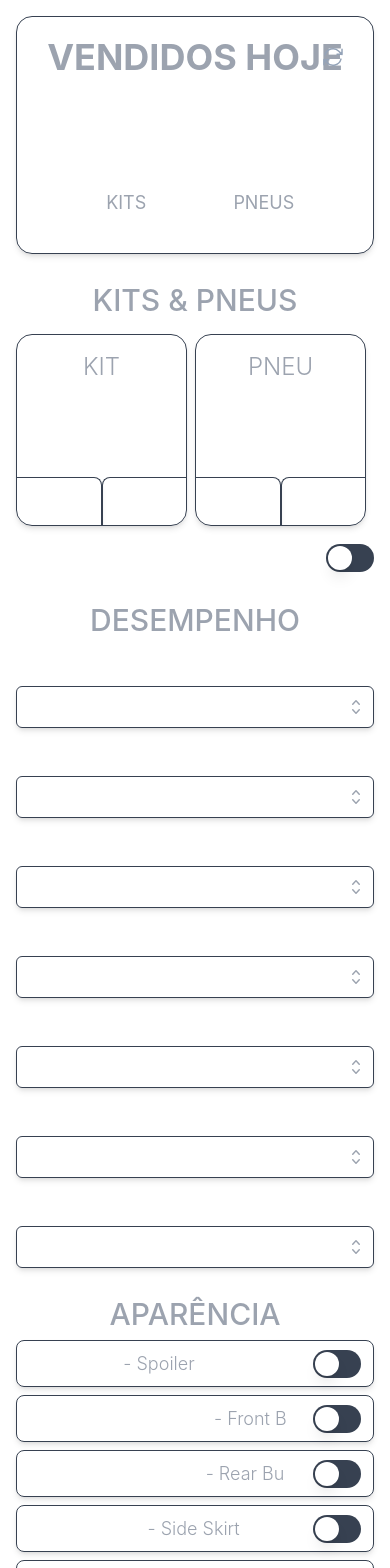
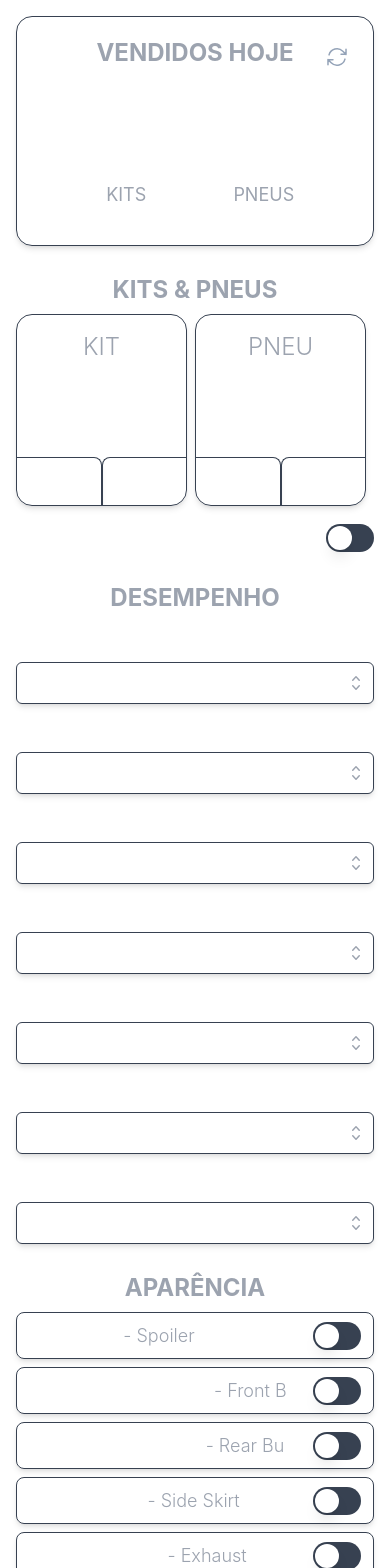
Before and after one commit to AndersonPGS/bennys-mec, a React (Vite) app: page / in a window 390 px wide. Shown: the top 1568 px of the page. Built offline with nearby package versions, Linux system fonts and the light colour scheme; a web font is replaced by a local one.

Commit message:
Design text responsive

```diff
--- a/src/App.tsx
+++ b/src/App.tsx
@@ -4,7 +4,7 @@ import Home from "./Home/Home"
 function App() {
 
   return (
-    <div className="App my-0 mt-auto p-4 text-center">
+    <div className="App my-0 mt-auto p-4 text-center scroll-smooth hover:scroll-auto">
       <Home />
     </div>
   )
--- a/src/Home/Home.tsx
+++ b/src/Home/Home.tsx
@@ -542,11 +542,11 @@ export default function Home() {
         <div className="lg:sticky " >
           {/* TOTAL KITS AND PNEUS SELLED */}
           <div className="relative bg-transparent border border-gray-700 text-white shadow-md flex-row w-full lg:mt-7 p-5 rounded-2xl">
-            <button onClick={resetData} className="absolute right-7 top-7"><svg className="w-6 h-6 stroke-slate-400 hover:stroke-red-400" xmlns="http://www.w3.org/2000/svg" fill="none" viewBox="0 0 24 24" stroke-width="1.5" stroke="currentColor">
+            <button onClick={resetData} className="absolute right-6 top-7 lg:right-7 lg:top-7"><svg className="w-6 h-6 stroke-slate-400 hover:stroke-red-400" xmlns="http://www.w3.org/2000/svg" fill="none" viewBox="0 0 24 24" stroke-width="1.5" stroke="currentColor">
               <path stroke-linecap="round" stroke-linejoin="round" d="M16.023 9.348h4.992v-.001M2.985 19.644v-4.992m0 0h4.992m-4.993 0l3.181 3.183a8.25 8.25 0 0013.803-3.7M4.031 9.865a8.25 8.25 0 0113.803-3.7l3.181 3.182m0-4.991v4.99" />
             </svg>
             </button>
-            <h1 className="w-full text-center text-gray-400 text-4xl font-bold">VENDIDOS HOJE</h1>
+            <h1 className="w-full text-center text-gray-400 lg:text-3xl md:text-3xl text-2xl font-bold">VENDIDOS HOJE</h1>
             <div className="flex justify-evenly align-center" >
               <div className="m-4">
                 <h2 className="w-full text-center text-white text-8xl font-bold">{selledKits}</h2>
@@ -560,7 +560,7 @@ export default function Home() {
           </div>
 
           {/* KITS AND PNEUS TO SELL */}
-          <h1 className="w-full mt-7 mb-4 text-center text-gray-400 text-3xl font-medium">KITS & PNEUS</h1>
+          <h1 className="mt-7 mb-2 w-full text-center text-gray-400 lg:text-3xl md:text-3xl text-2xl font-bold">KITS & PNEUS</h1>
           <div className="flex w-full justify-between mb-4">
             <div className=" bg-transparent border h-48 border-gray-700 text-white shadow-md flex-row justify-center items-center mr-2 py-4 w-2/4 rounded-2xl relative overflow-hidden">
               <h3 className="text-2xl font-light text-gray-400 text-center w-full">KIT</h3>
@@ -601,7 +601,7 @@ export default function Home() {
         {/* PERFORMANCE */}
         <div className="lg:sticky top-0 lg:after:content-[''] lg:after:h-full lg:after:absolute lg:after:-left-3 lg:after:top-0 lg:after:w-[1px] lg:after:bg-gray-700 lg:before:content-[''] lg:before:h-full lg:before:absolute lg:before:-right-3 lg:before:top-0 lg:before:w-[1px] lg:before:bg-gray-700">
           {/* SELECTS FROM PERFORMANCE */}
-          <h1 className="w-full mt-7 text-center text-gray-400 text-3xl font-medium">DESEMPENHO</h1>
+          <h1 className="mt-7 w-full text-center text-gray-400 lg:text-3xl md:text-3xl text-2xl font-bold">DESEMPENHO</h1>
           <div className="w-full">
             {/* FULL TUNING */}
             <div className="flex-row mt-4 justify-center items-center">
@@ -651,7 +651,7 @@ export default function Home() {
         {/* APPEARANCE */}
         <div className="lg:sticky pb-24">
           {/* SWITCHS FROM APPEARANCE */}
-          <h1 className="w-full mt-7 text-center text-gray-400 text-3xl font-medium">APARÊNCIA</h1>
+          <h1 className="mt-7 w-full text-center text-gray-400 lg:text-3xl md:text-3xl text-2xl font-bold">APARÊNCIA</h1>
 
           {/* SPOILER */}
           <SwitchComponent hasItem={hasSpoiler} setHasItem={setHasSpoiler} itemTitle={"Aerofólio"} itemSubtitle={"Spoiler"} />
```
